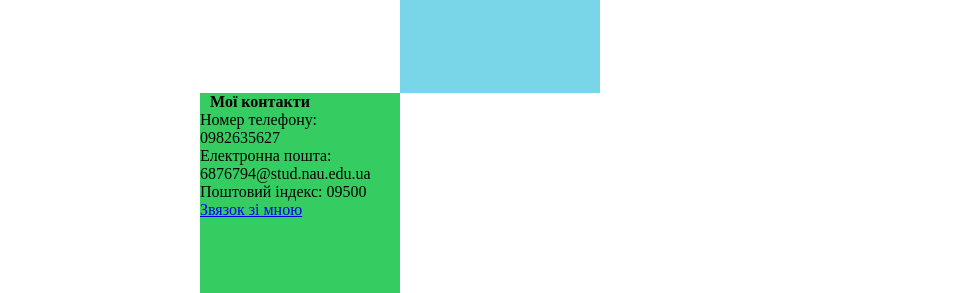
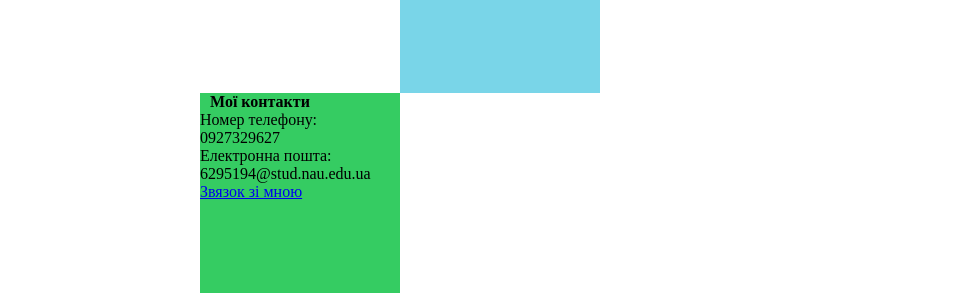
Before and after one commit to student-NAU/lab4, a plain HTML site: page index.html in a window 1280 px wide. Shown: the part 707-1000 px from the top of the page, without its empty margins (0-963 px from the left). Drawn offline with Linux system fonts and the light colour scheme.

Commit message:
Update index.html

```diff
--- a/index.html
+++ b/index.html
@@ -154,9 +154,8 @@
 </div>
 <div class="green2">
   <strong>Мої контакти</strong> <br>
-  Номер телефону: 0982635627  <br>
-              Електронна пошта: 6876794@stud.nau.edu.ua<br>
-              Поштовий індекс: 09500<br>
+  Номер телефону: 0927329627<br>
+        Електронна пошта: 6295194@stud.nau.edu.ua
 
                 <a href="My contacts.html">Звязок зі мною</a>
 
```
